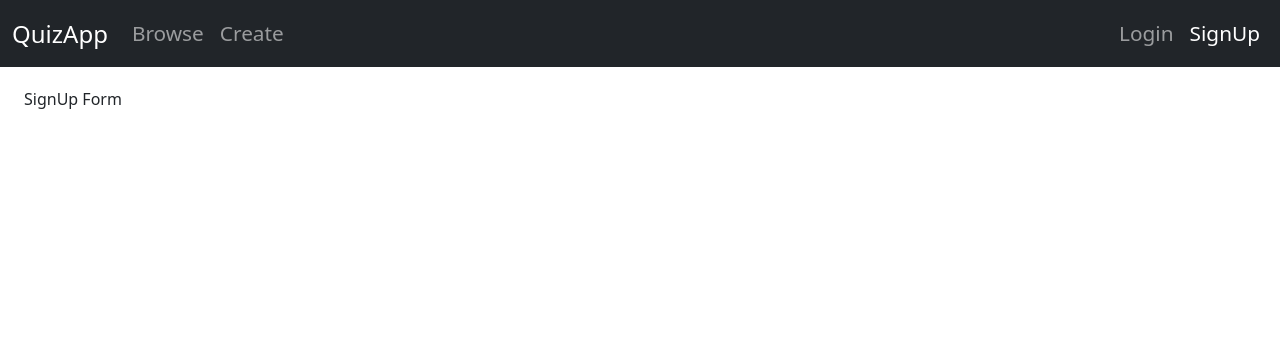
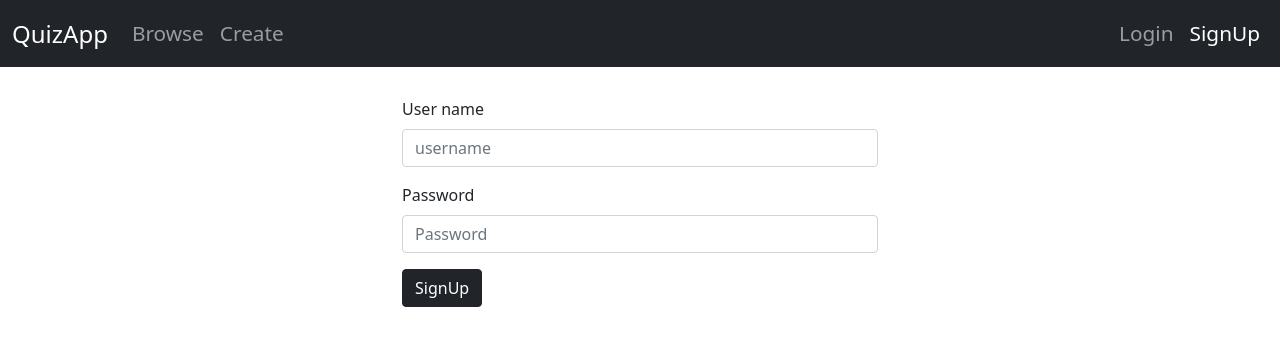
Before and after one commit to rynkow/quiz, a React (Create React App) app in the folder frontend/: page /signup in a window 1280 px wide. Shown: the top 346 px of the page. Built offline with nearby package versions, Linux system fonts and the light colour scheme.

Commit message:
added signup functionality

```diff
--- a/frontend/src/App.tsx
+++ b/frontend/src/App.tsx
@@ -4,7 +4,7 @@ import {Home} from "./page/Home";
 import {QuizList} from "./page/QuizList";
 import {QuizCreationForm} from "./page/QuizCreationForm";
 import {Login} from "./page/Login";
-import {SignupForm} from "./page/SignupForm";
+import {Signup} from "./page/Signup";
 import React, {useState} from 'react';
 import {Container} from "react-bootstrap";
 import QuizAppNavbar from "./component/QuizAppNavbar";
@@ -22,7 +22,7 @@ function App() {
                 <Route path="/browse" element={<QuizList/>}/>
                 <Route path="/create" element={<QuizCreationForm/>}/>
                 <Route path="/login" element={<Login setUser={(user: User) => setUser(user)}/>}/>
-            <Route path="/signup" element={<SignupForm/>}/>
+                <Route path="/signup" element={<Signup onSignup={(user: User) => setUser(user)}/>}/>
                 <Route path="/" element={<Home/>}/>
               </Routes>
             </Container>
--- /dev/null
+++ b/frontend/src/page/Signup.tsx
@@ -0,0 +1,37 @@
+import React, {useState} from "react";
+import {Alert, Container} from "react-bootstrap";
+import User from "../interface/user.interface";
+import UserForm from "../component/UserForm";
+
+export function Signup(props: {onSignup: (user: User)=>void}){
+    const [message, setMessage] = useState("");
+
+    const onSubmit = async (user: User) => {
+        const requestOptions = {
+            method: 'POST',
+            headers: {
+                "Content-Type": "application/json",
+            },
+            body: JSON.stringify(user),
+        };
+
+        const request = await fetch('http://localhost:8080/user/signup', requestOptions);
+        if (!request.ok){
+            setMessage("SignUp unsuccessful");
+            return;
+        }
+        user.role = "USER"
+        props.onSignup(user);
+        setMessage("SignUp successful");
+    }
+
+    return(
+        <Container className="login-container">
+            <Alert variant={message === "SignUp successful" ? "success" : "danger"} hidden={message === ""}>
+                {message}
+            </Alert>
+            <UserForm onSubmit={onSubmit} buttonText={"SignUp"}/>
+        </Container>
+
+    );
+}
--- a/frontend/src/page/SignupForm.tsx
+++ /dev/null
@@ -1,10 +0,0 @@
-import React from "react";
-import {Container} from "react-bootstrap";
-
-export function SignupForm(){
-    return(
-        <Container>
-            SignUp Form
-        </Container>
-    );
-}
```
Lines whose indentation alone changed are shown as unchanged.
